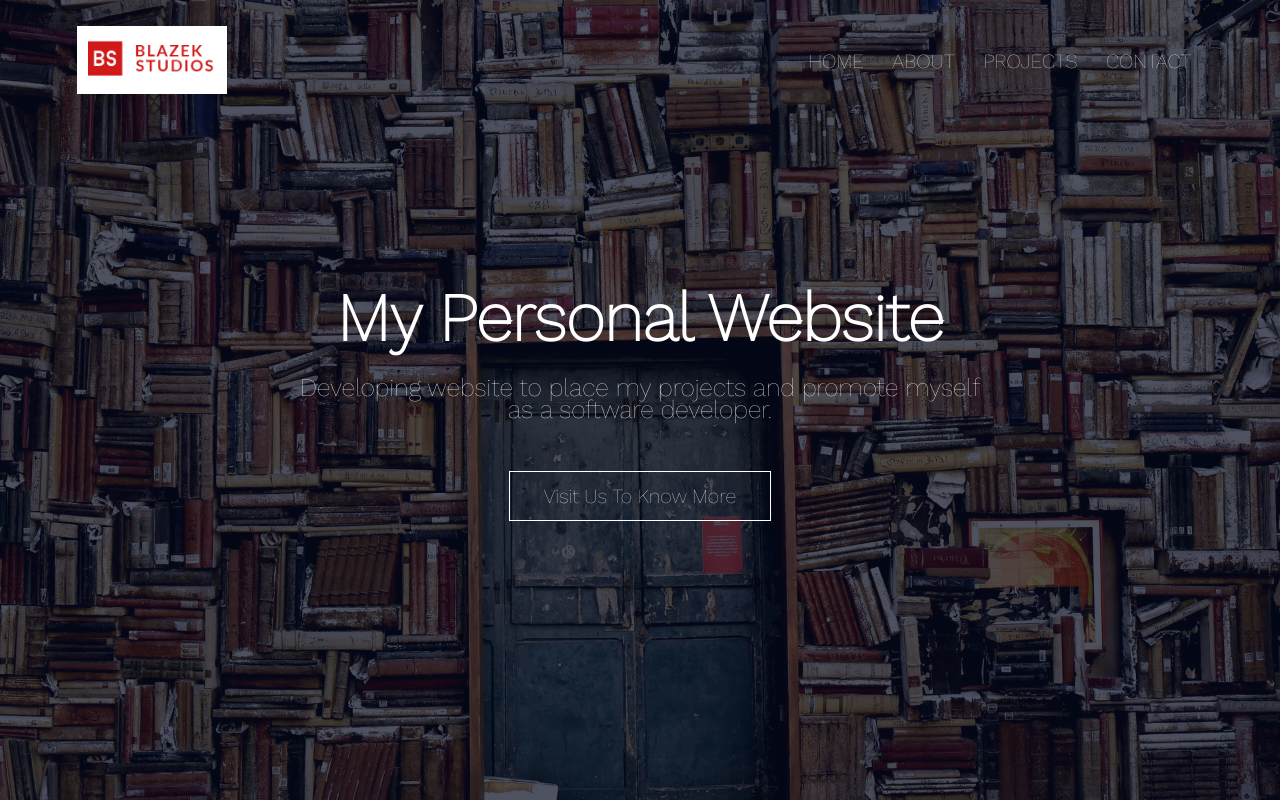
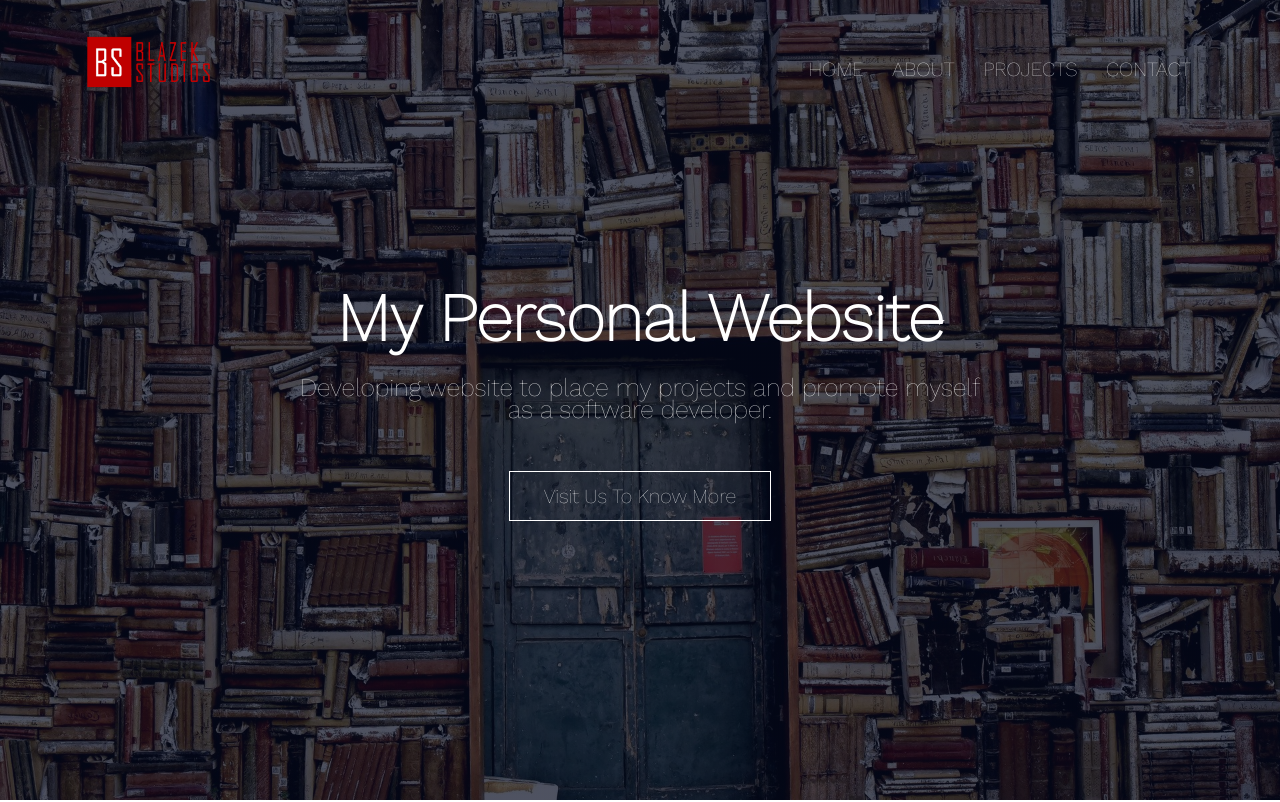
Before and after one commit to JuanJoseGomezR/JuanJoseGomezR.github.io, a plain HTML site: page index.html in a window 1280 px wide. Shown: the top 802 px of the page. Drawn offline with nearby package versions, Linux system fonts and the light colour scheme.

Commit message:
LOGO ADDED

```diff
--- a/index.html
+++ b/index.html
@@ -12,7 +12,7 @@
 <body>
 <section class="header">
     <nav>
-        <a href="index.html"><img  src="Images/logo.png"></a>
+        <a href="index.html"><img  src="Images/LOGOO.png"></a>
         <div class="nav-links" id="navLinks">
             <i class="fas fa-times" onclick="hideMenu()"></i>
                 <ul>
```
Also changed, not shown: Images/LOGOO.png (added).
